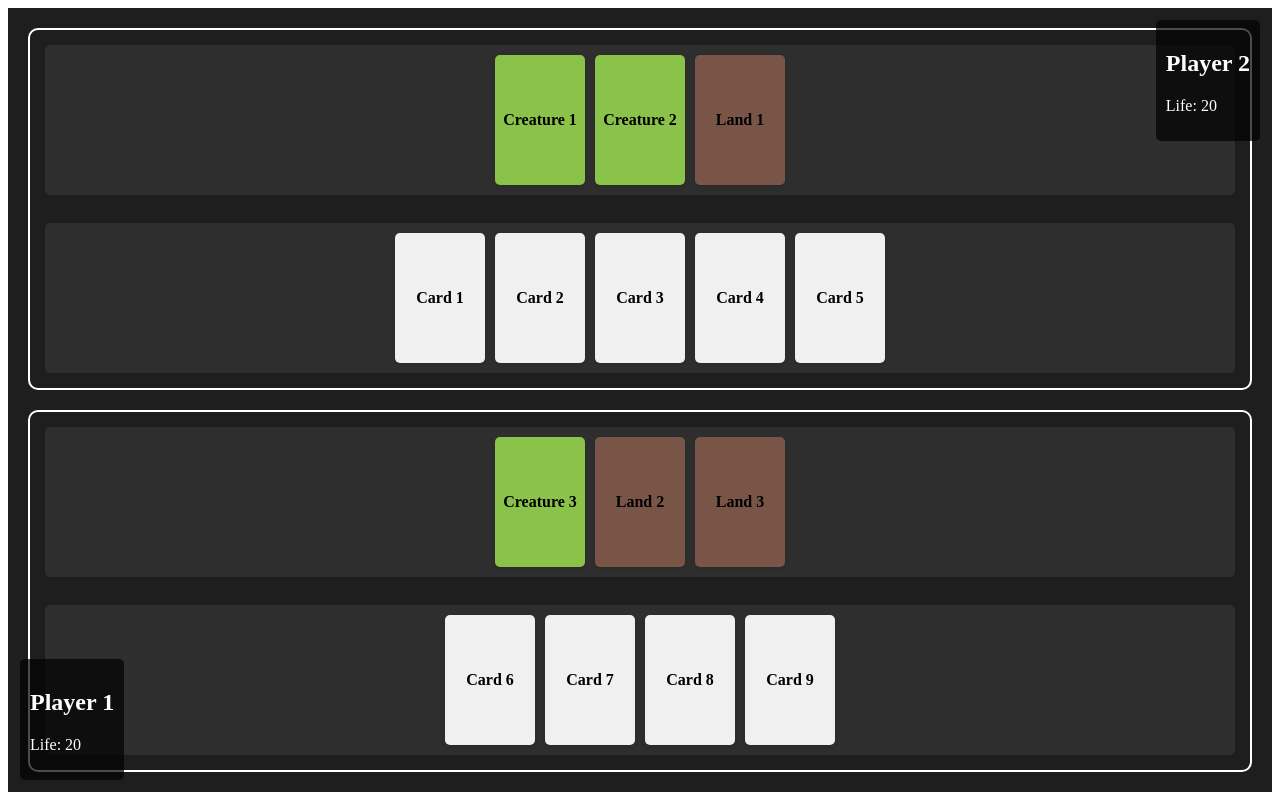
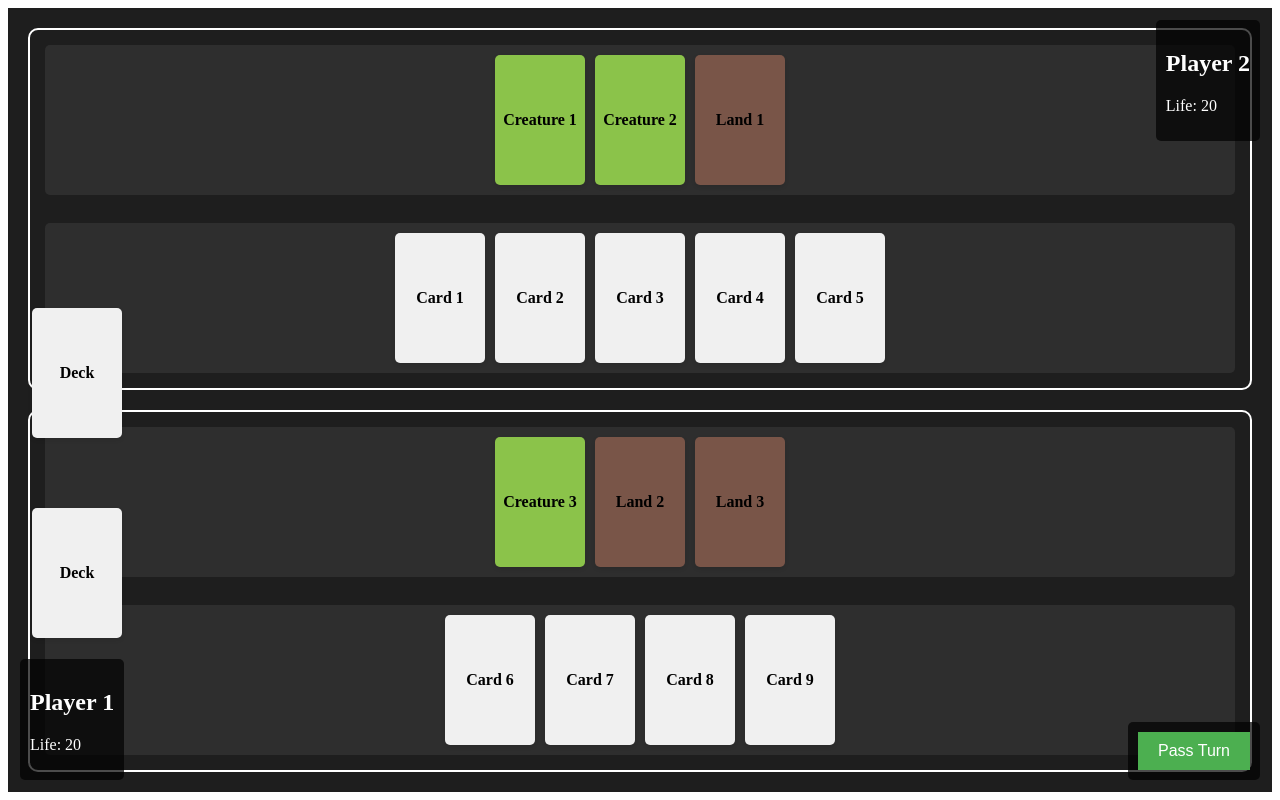
Before and after one commit to Enutie/Project-Aurora, a Vue app in the folder Aurora.Frontend/aurora.frontend.client/: page /example in a window 1280 px wide. Built offline with nearby package versions, Linux system fonts and the light colour scheme.

Commit message:
making huge changes, backup

```diff
--- a/Aurora.Frontend/aurora.frontend.client/src/components/Example.vue
+++ b/Aurora.Frontend/aurora.frontend.client/src/components/Example.vue
@@ -6,8 +6,20 @@
           <p>Life: 20</p>
         </div>
         <div class="battlefield">
-          <div class="card creature-card">Creature 1</div>
-          <div class="card creature-card">Creature 2</div>
+          <div class="card creature-card">
+            <span class="card-name">Creature 1</span>
+            <div class="card-buttons">
+              <button class="attack-button">Attack</button>
+              <button class="block-button">Block</button>
+            </div>
+          </div>
+          <div class="card creature-card">
+            <span class="card-name">Creature 2</span>
+            <div class="card-buttons">
+              <button class="attack-button">Attack</button>
+              <button class="block-button">Block</button>
+            </div>
+          </div>
           <div class="card land-card">Land 1</div>
         </div>
         <div class="hand">
@@ -17,6 +29,7 @@
           <div class="card">Card 4</div>
           <div class="card">Card 5</div>
         </div>
+        <div class="deck bottom-right-deck">Deck</div>
       </div>
       <div class="playmat bottom-playmat">
         <div class="player-info bottom-player-info">
@@ -24,7 +37,13 @@
           <p>Life: 20</p>
         </div>
         <div class="battlefield">
-          <div class="card creature-card">Creature 3</div>
+          <div class="card creature-card">
+            <span class="card-name">Creature 3</span>
+            <div class="card-buttons">
+              <button class="attack-button">Attack</button>
+              <button class="block-button">Block</button>
+            </div>
+          </div>
           <div class="card land-card">Land 2</div>
           <div class="card land-card">Land 3</div>
         </div>
@@ -34,9 +53,14 @@
           <div class="card">Card 8</div>
           <div class="card">Card 9</div>
         </div>
+        <div class="deck top-right-deck">Deck</div>
+        <div class="pass-turn-button">
+      <button >Pass Turn</button>
+    </div>
       </div>
     </div>
   </template>
+
 
   <style scoped>
 
@@ -135,7 +159,52 @@
   font-weight: bold;
   text-align: center;
   padding: 5px;
+  position: relative;
+    overflow: hidden;
+    transition: transform 0.3s;
 }
+
+.card:hover {
+    transform: translateY(-5px);
+  }
+
+  .card-name {
+    display: block;
+    font-weight: bold;
+  }
+
+  .card-buttons {
+    display: none;
+    position: absolute;
+    bottom: 0;
+    left: 0;
+    right: 0;
+    background-color: rgba(0, 0, 0, 0.7);
+    padding: 5px;
+    text-align: center;
+  }
+  .card:hover .card-buttons {
+    display: flex;
+    justify-content: center;
+    gap: 10px;
+  }
+
+  .attack-button,
+  .block-button {
+    background-color: #4CAF50;
+    color: white;
+    border: none;
+    padding: 5px 10px;
+    text-align: center;
+    text-decoration: none;
+    display: inline-block;
+    font-size: 14px;
+    cursor: pointer;
+  }
+
+  .block-button {
+    background-color: #2196F3;
+  }
 
 .creature-card {
   background-color: #8bc34a;
@@ -144,4 +213,51 @@
 .land-card {
   background-color: #795548;
 }
+
+.deck {
+    display: flex;
+    justify-content: center;
+    align-items: center;
+    width: 80px;
+    height: 120px;
+    background-color: #f0f0f0;
+    border-radius: 5px;
+    box-shadow: 0 2px 4px rgba(0, 0, 0, 0.1);
+    color: #000;
+    font-weight: bold;
+    text-align: center;
+    padding: 5px;
+  }
+
+  .bottom-right-deck {
+    position: absolute;
+    top: 31.75em;
+    left: 2em;
+  }
+
+  .top-right-deck {
+    position: absolute;
+    top: 19.25em;
+    left: 2em;
+  }
+  .pass-turn-button {
+    position: absolute;
+    bottom: 20px;
+    right: 20px;
+    background-color: rgba(0, 0, 0, 0.7);
+    padding: 10px;
+    border-radius: 5px;
+  }
+
+  .pass-turn-button button {
+    background-color: #4CAF50;
+    color: white;
+    border: none;
+    padding: 10px 20px;
+    text-align: center;
+    text-decoration: none;
+    display: inline-block;
+    font-size: 16px;
+    cursor: pointer;
+  }
   </style>
```
Also changed, not shown: Aurora.Frontend/aurora.frontend.client/src/components/PassTurnButton.vue (added, +12 -0 lines).
